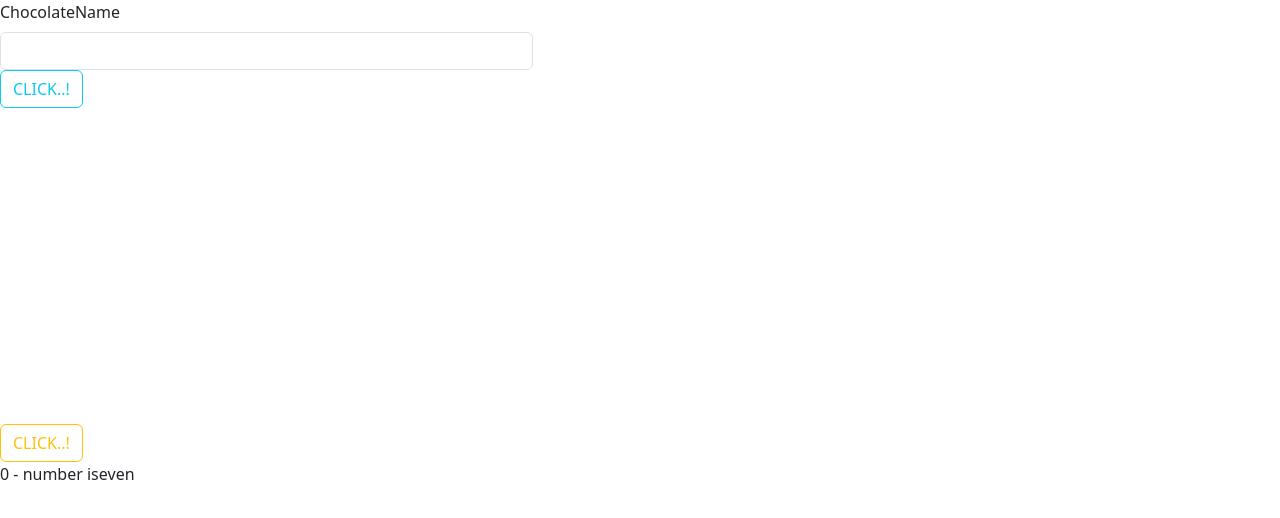
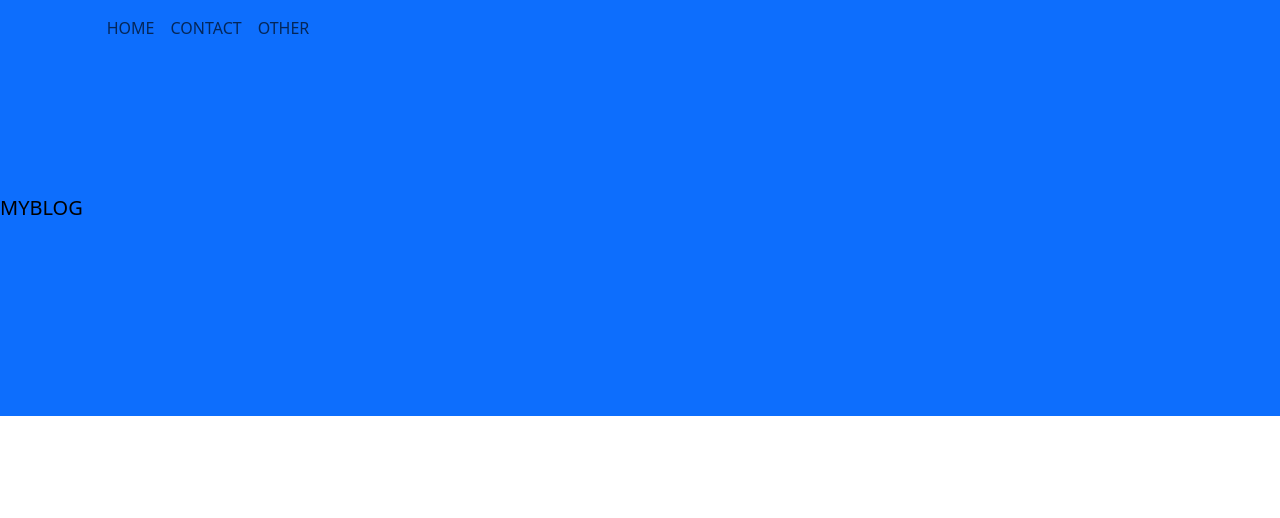
Before and after one commit to Manojkumar886/tj-frontend, a React (Create React App) app: page / in a window 1280 px wide. Shown: the top 518 px of the page. Built offline with nearby package versions, Linux system fonts and the light colour scheme.

Commit message:
Ternary and browser router is over...!

```diff
--- a/package.json
+++ b/package.json
@@ -11,6 +11,7 @@
     "react": "^18.2.0",
     "react-bootstrap": "^2.9.2",
     "react-dom": "^18.2.0",
+    "react-router-dom": "^6.21.2",
     "react-scripts": "5.0.1",
     "web-vitals": "^2.1.4"
   },
--- a/src/App.js
+++ b/src/App.js
@@ -1,23 +1,41 @@
+import { useState } from "react";
 import { Usingbootstrap } from "./Bootstrap";
 import { Myclass } from "./ClsCompo";
 import { Access, Myevents } from "./EVENTS";
 import { Form2, Form3, Studentform } from "./Myform";
 import { List } from "./ReactList";
+import { Myternary } from "./TernaryOperator";
 import { Firsthook, Oddeven } from "./USESTATE";
 import { Withcss } from "./usingcss";
+import { Myblog } from "./Nagivation";
 
+import {BrowserRouter, Route, Routes} from 'react-router-dom'
 
 function App()
 {
+
+
     return(
         <>
-           <Firsthook/>
-           <br>
-           </br>
-           <Oddeven/>
+           <BrowserRouter>
+           <Myblog/>
+           <Routes>
+                <Route path='myhome' exact element={<Myevents/>} />
+                <Route path='mycontact' exact element={<Myternary/>} />
+                <Route path="https://www.w3schools.com/react/react_router.asp" exact element={<Other/>} />
+           </Routes>
+           </BrowserRouter>
         </>
     )
 }
 
+function Other()
+{
+    return(
+        <>
+        <a href="https://www.w3schools.com/react/react_router.asp">react router</a>
+        </>
+    )
+}
 
 export default App;
--- /dev/null
+++ b/src/Nagivation.js
@@ -0,0 +1,21 @@
+import 'bootstrap/dist/css/bootstrap.min.css'
+import {Nav, Navbar, NavbarBrand, NavbarCollapse, NavbarToggle} from 'react-bootstrap'
+
+export const Myblog=()=>
+{
+    return(
+        <>
+            <Navbar bg='primary' expand='lg'>
+                <NavbarBrand >MYBLOG</NavbarBrand>
+                <NavbarToggle aria-controls='mynavbar'></NavbarToggle>
+                <NavbarCollapse>
+                    <Nav>
+                        <Nav.Link href='/myhome'>HOME</Nav.Link>
+                        <Nav.Link href='/mycontact'>CONTACT</Nav.Link>
+                        <Nav.Link href='/https://www.w3schools.com/react/react_router.asp'>OTHER</Nav.Link>
+                    </Nav>
+                </NavbarCollapse>
+            </Navbar>
+        </>
+    )
+}
--- /dev/null
+++ b/src/TernaryOperator.js
@@ -0,0 +1,44 @@
+import 'bootstrap/dist/css/bootstrap.min.css'
+import 'bootstrap-icons/font/bootstrap-icons.css'
+import {useState} from 'react'
+export let Myternary=()=>
+{
+    const[uservalue,setUservalue]=useState (" ");
+
+    const[getdesign,setGetdesign]=useState({backgroundColor:'dark'});
+
+    const [display,setDisplay]=useState("");
+
+    const gettingvalue=(temp)=>
+    {
+        setUservalue(temp.target.value)
+    }
+
+    const useTernary=()=>
+    {
+        uservalue==="winter" ?
+        setGetdesign({backgroundColor:'blue',textShadow:'4px 4px 10px pink'}) :
+
+        uservalue==="summer" ?
+        setGetdesign({backgroundColor:'yellow',textDecoration:'underline'}) :
+
+        uservalue==="Rainy" ?
+        setGetdesign({color:'blue',backgroundColor:'brown'}):
+
+        setGetdesign({backgroundColor:'black',color:'white',textShadow:'0px 0px 10px seagreen'})
+
+        // setGetdesign({backgroundImage:url('.//filename.jpg')})
+        setDisplay(uservalue);
+    }
+    return(
+        <>
+            <div className='container'>
+                <input placeholder='enter your Favoriate season' onChange={gettingvalue}/>
+                <button className='btn btn-outline-dark text-light' onClick={useTernary}> CLICK.!</button>
+                <strong style={getdesign}>
+                    my favoriate season {uservalue}
+                </strong>
+            </div>
+        </>
+    )
+}
```
Also changed, not shown: 1 other file (tests, documents, lock files or other folders).
